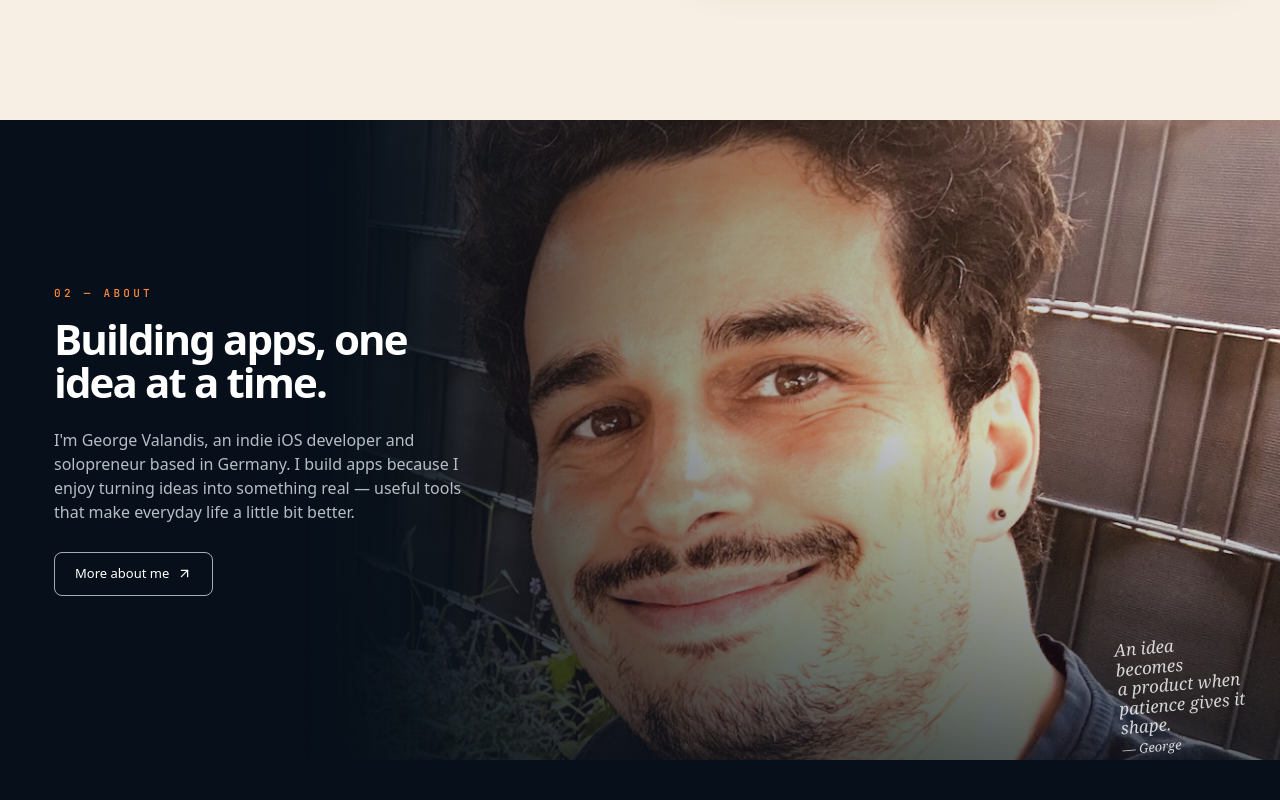
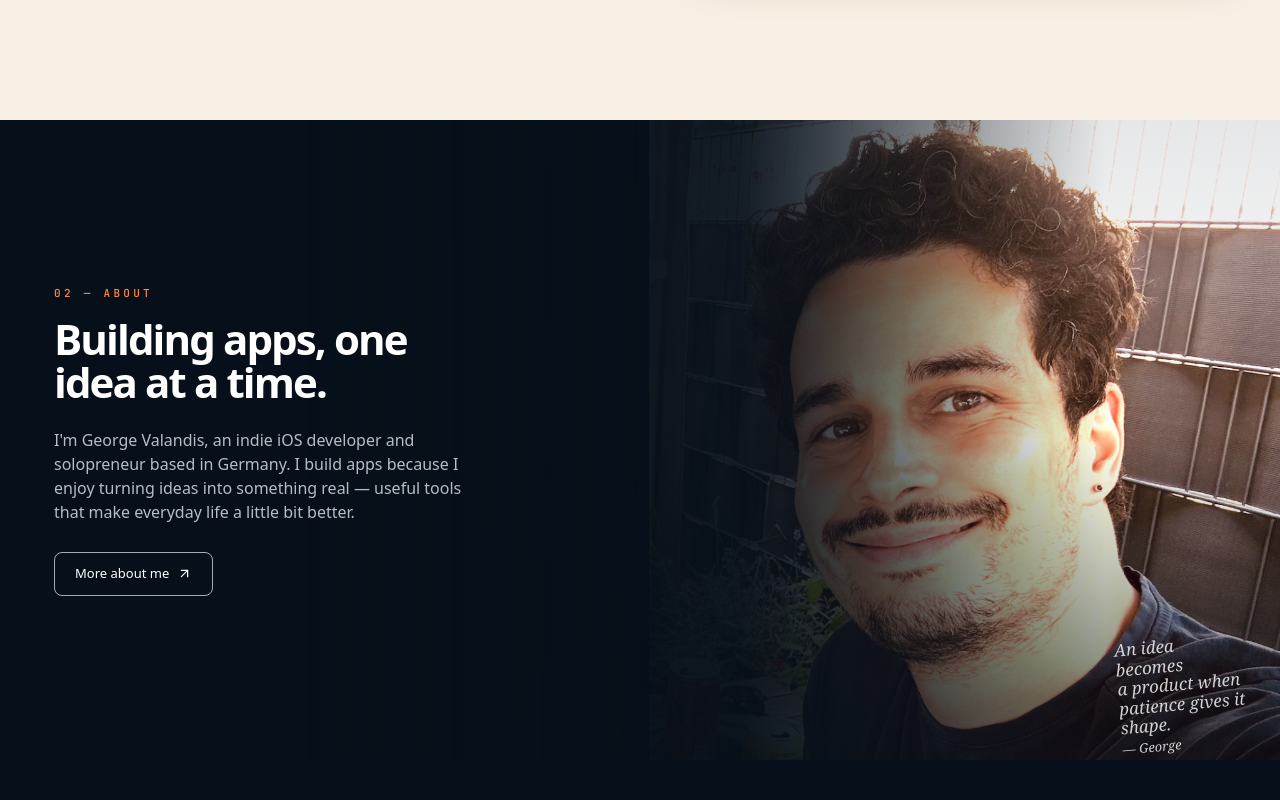
Before and after one commit to GeorgeValandis/georgevalandis-com, a Next.js app: page /after-work-preview in a window 1280 px wide. Shown: the part 1920-2720 px from the top of the page. Built offline with nearby package versions, Linux system fonts and the light colour scheme.

Commit message:
refine about portrait framing

```diff
--- a/src/components/AfterWorkHomepagePreview.tsx
+++ b/src/components/AfterWorkHomepagePreview.tsx
@@ -73,15 +73,8 @@ export default function AfterWorkHomepagePreview({ locale }: { locale: SiteLocal
         }
 
         .preview-about-image {
-          -webkit-mask-image: linear-gradient(to right, transparent 0%, rgba(0, 0, 0, 0.72) 18%, #000 44%, #000 100%);
-          mask-image: linear-gradient(to right, transparent 0%, rgba(0, 0, 0, 0.72) 18%, #000 44%, #000 100%);
-        }
-
-        @media (max-width: 1023px) {
-          .preview-about-image {
-            -webkit-mask-image: none;
-            mask-image: none;
-          }
+          -webkit-mask-image: linear-gradient(to right, transparent 0%, rgba(0, 0, 0, 0.32) 24%, rgba(0, 0, 0, 0.7) 48%, #000 70%, #000 100%);
+          mask-image: linear-gradient(to right, transparent 0%, rgba(0, 0, 0, 0.32) 24%, rgba(0, 0, 0, 0.7) 48%, #000 70%, #000 100%);
         }
 
       `}</style>
@@ -285,9 +278,9 @@ export default function AfterWorkHomepagePreview({ locale }: { locale: SiteLocal
             alt={copy.about.imageAlt}
             fill
             sizes="(min-width: 1024px) 76vw, 100vw"
-            className="object-cover object-[58%_center] lg:object-center"
+            className="object-contain object-right"
           />
-          <div className="absolute inset-0 bg-gradient-to-t from-[#07101a]/80 via-[#07101a]/20 to-[#07101a]/5 lg:bg-gradient-to-r lg:from-[#07101a] lg:via-[#07101a]/45 lg:via-30% lg:to-transparent" />
+          <div className="absolute inset-0 bg-gradient-to-t from-[#07101a]/80 via-[#07101a]/20 to-[#07101a]/5 lg:bg-gradient-to-r lg:from-[#07101a] lg:via-[#07101a]/90 lg:via-45% lg:to-transparent lg:to-82%" />
           <div className="absolute inset-0 bg-gradient-to-b from-[#07101a] via-[#07101a]/[0.62] via-20% to-transparent lg:hidden" />
           <div className="absolute inset-0 bg-gradient-to-t from-[#07101a]/65 via-transparent to-[#07101a]/10" />
         </div>
```
